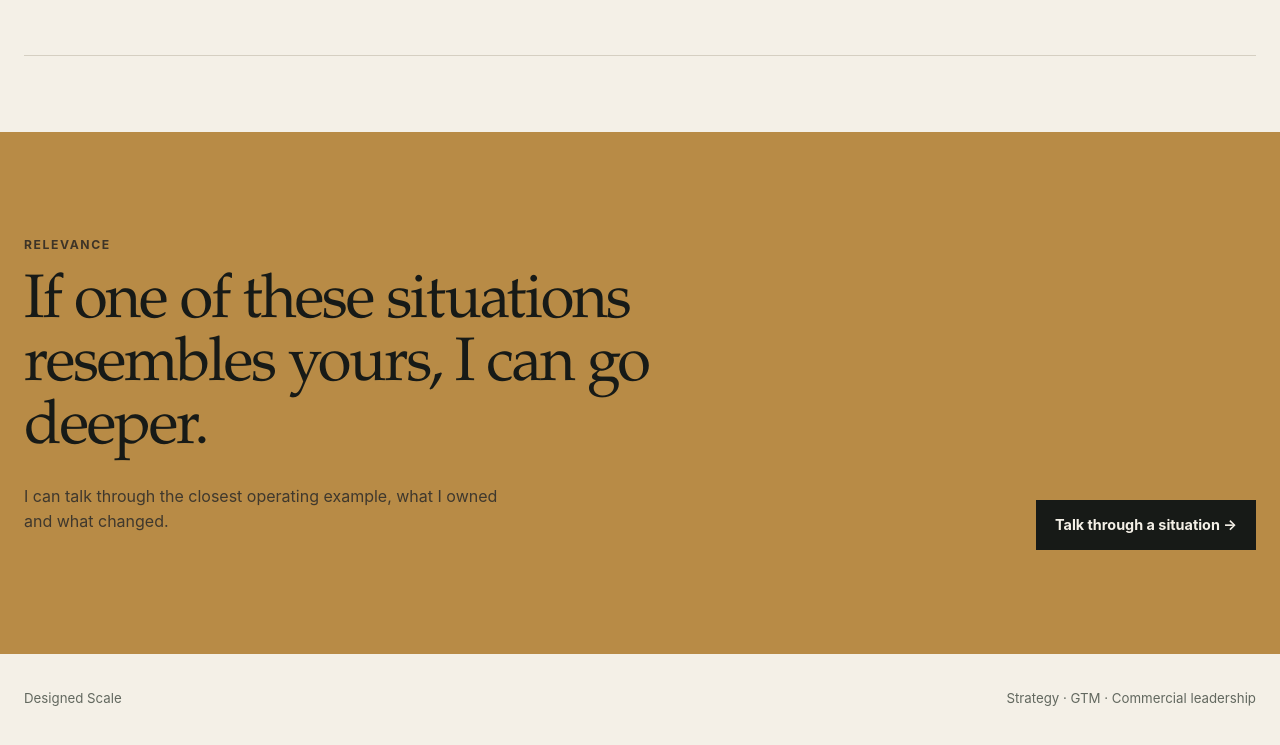
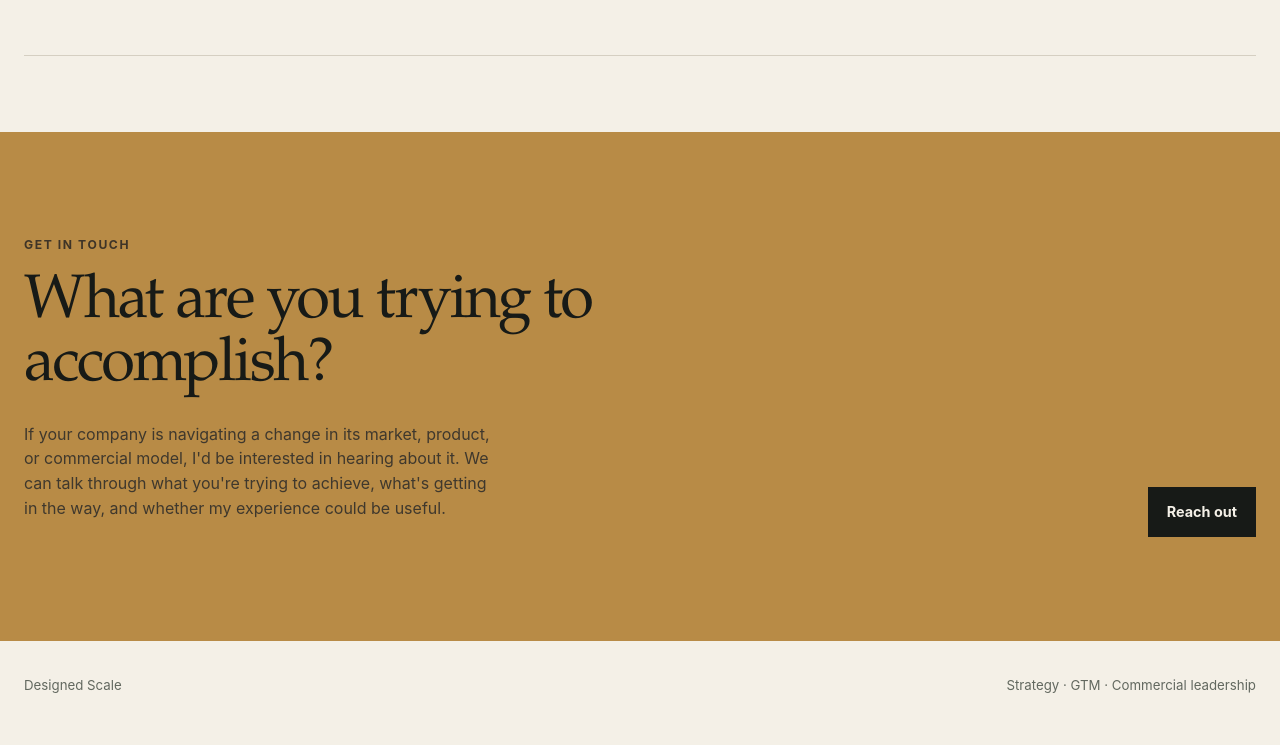
Before and after one commit to jjhonson/designed-scale-site, a plain HTML site: page selected-work.html in a window 1280 px wide. Shown: the part 2696-3441 px from the top of the page. Drawn offline with Linux system fonts and the light colour scheme.

Commit message:
Refresh Selected Work closing CTA and use Reach out

```diff
--- a/selected-work.html
+++ b/selected-work.html
@@ -75,7 +75,7 @@
     </div>
   </div>
 </section>
-<section class="cta"><div class="container cta-inner"><div><div class="eyebrow" style="color:#3E3427">Relevance</div><h2>If one of these situations resembles yours, I can go deeper.</h2><p>I can talk through the closest operating example, what I owned and what changed.</p></div><a class="btn" href="contact.html">Talk through a situation →</a></div></section>
+<section class="cta"><div class="container cta-inner"><div><div class="eyebrow" style="color:#3E3427">Get in touch</div><h2>What are you trying to accomplish?</h2><p>If your company is navigating a change in its market, product, or commercial model, I'd be interested in hearing about it. We can talk through what you're trying to achieve, what's getting in the way, and whether my experience could be useful.</p></div><a class="btn" href="contact.html">Reach out</a></div></section>
 </main>
 
 
```
